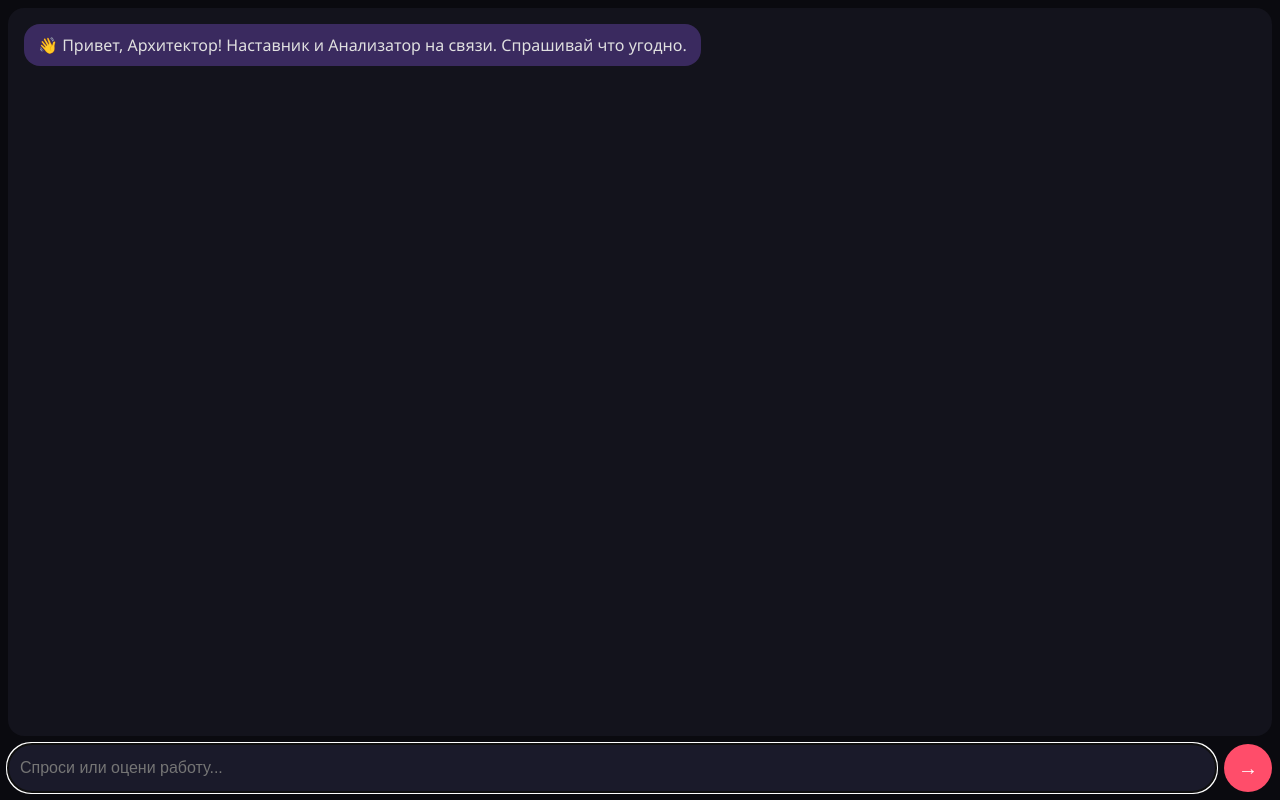
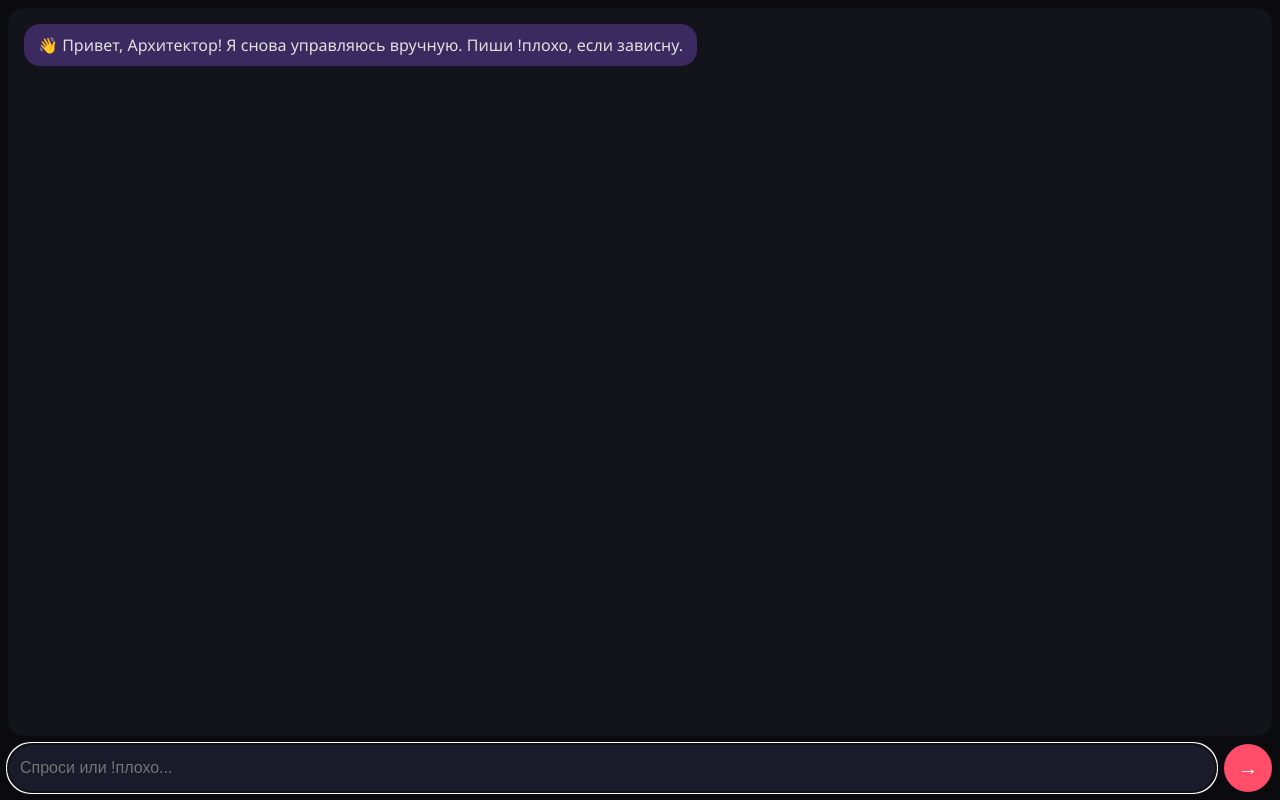
Before and after one commit to ohuettipidor-dev/rrr, a plain HTML site: page index.html in a window 1280 px wide. Drawn offline with Linux system fonts and the light colour scheme.

Commit message:
Update index.html

```diff
--- a/index.html
+++ b/index.html
@@ -3,7 +3,7 @@
 <head>
     <meta charset="UTF-8">
     <meta name="viewport" content="width=device-width, initial-scale=1.0, user-scalable=no">
-    <title>Рой Кванто — Автономный</title>
+    <title>Рой Кванто — Ручной Авто-фикс</title>
     <style>
         :root { --bg: #0a0a0f; --chat-bg: #13131c; --user-msg: #1e3a5f; --bot-msg: #3a2a5f; --text: #e0e0e0; --accent: #ff4d6a; }
         * { margin: 0; padding: 0; box-sizing: border-box; }
@@ -22,42 +22,30 @@
 <body>
     <div id="chat"></div>
     <div id="input-area">
-        <input id="input" type="text" placeholder="Спроси или оцени работу..." autofocus>
+        <input id="input" type="text" placeholder="Спроси или !плохо..." autofocus>
         <button id="send" onclick="sendMessage()">→</button>
     </div>
 
     <script type="module">
-        // Импортируем нейроны
         import { process as mentor } from './neurons/neuron_mentor.js';
         import { process as reflex } from './neurons/neuron_reflex.js';
         import { process as sensors } from './neurons/neuron_sensors.js';
         import { process as intellect } from './neurons/neuron_intellect.js';
-        import { startAnalyzer } from './neurons/neuron_analyzer.js';
 
-        // ==========================================
-        // ДИСПЕТЧЕР (Наставник → Рефлекс → Датчики → Интеллект)
-        // ==========================================
         async function dispatch(prompt) {
-            // 1. Наставник — перехватывает команды !плохо / !хорошо / статистика
             let result = await mentor(prompt);
             if (result) return result;
 
-            // 2. Рефлекс — мгновенные ответы на простые слова
             result = await reflex(prompt);
             if (result) return result;
 
-            // 3. Датчики — погода, поиск в интернете
             result = await sensors(prompt);
             if (result) return result;
 
-            // 4. Интеллект — облачный диалоговый агент (с резервным API)
             result = await intellect(prompt);
             return result;
         }
 
-        // ==========================================
-        // ИНТЕРФЕЙС ЧАТА
-        // ==========================================
         const chatEl = document.getElementById("chat");
         const inputEl = document.getElementById("input");
         const sendBtn = document.getElementById("send");
@@ -88,10 +76,7 @@
 
         inputEl.addEventListener("keydown", e => { if (e.key === "Enter") sendMessage(); });
 
-        // Запускаем Анализатор (фоновый страж)
-        startAnalyzer();
-
-        addMsg("bot", "👋 Привет, Архитектор! Наставник и Анализатор на связи. Спрашивай что угодно.");
+        addMsg("bot", "👋 Привет, Архитектор! Я снова управляюсь вручную. Пиши !плохо, если зависну.");
     </script>
 </body>
 </html>
```
